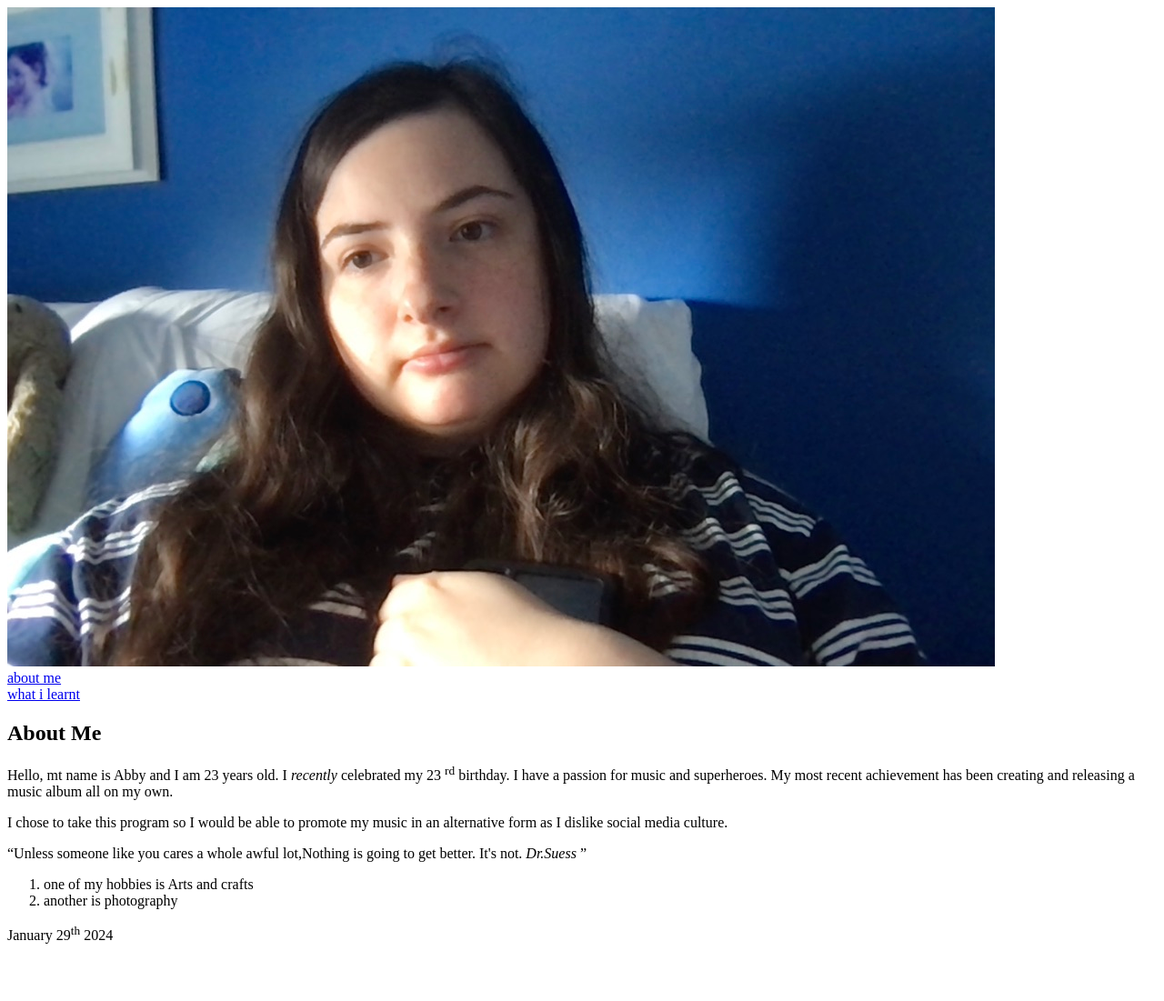
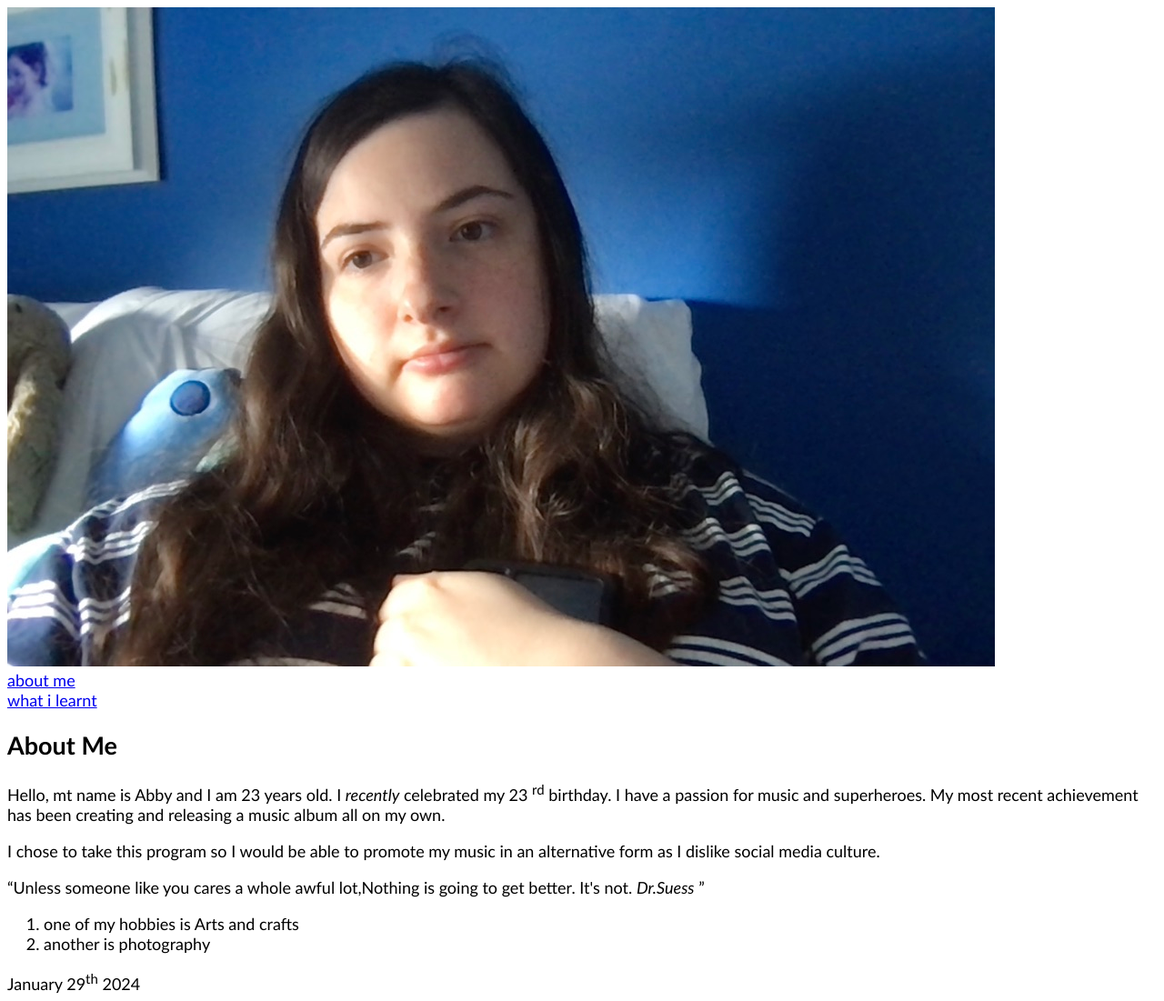
Before and after one commit to mand0067/mand0067.github.io, a plain HTML site: page html-assignment/index.html in a window 1280 px wide. Shown: the whole page at 91% size. Before the commit the page ends 1046 px from the top, so only its background shows below. Drawn offline with Linux system fonts and the light colour scheme.

Commit message:
targets body tag

```diff
--- /dev/null
+++ b/html-assignment/css/main.css
@@ -0,0 +1,4 @@
+body{
+    font-family: 'Gill Sans', 'Gill Sans MT', Calibri, 'Trebuchet MS', sans-serif;
+    font-size: 18px;
+}
--- a/html-assignment/index.html
+++ b/html-assignment/index.html
@@ -4,6 +4,7 @@
 
     <meta charset="UTF-8">
     <title>Abby</title>
+    <link href="css/main.css" rel="stylesheet">
 </head>
   <body>
   <main>
```
Also changed, not shown: html-assignment/notes.html (+1 -0 lines).
